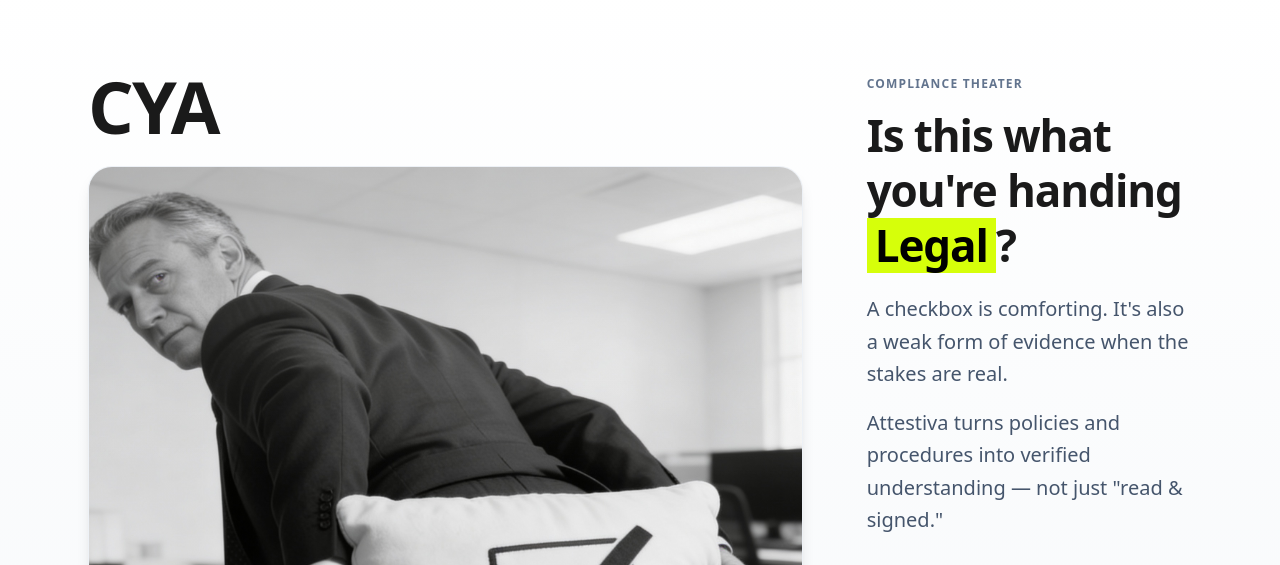
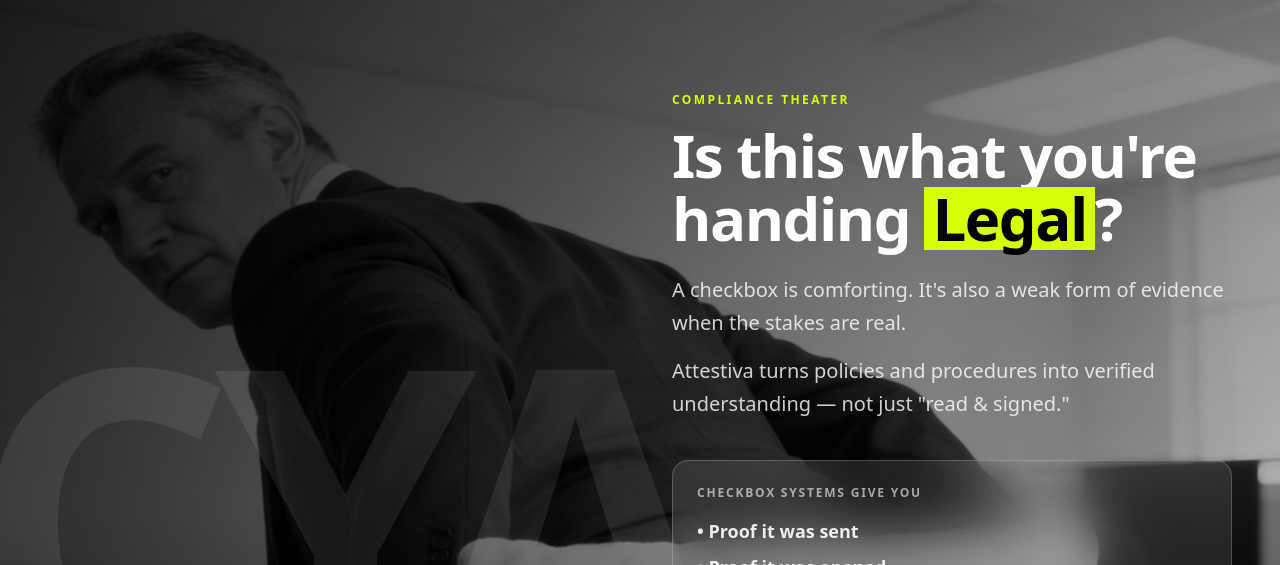
Before and after one commit to Tomson-PY/Attestive-Test-Prep, a Next.js app: page / in a window 1280 px wide. Shown: the part 2235-2800 px from the top of the page. Built offline with nearby package versions, Linux system fonts and the light colour scheme.

Commit message:
Replace LegalHandOffSection with LegalHandOffSectionA in the main page component to update the import structure.

```diff
--- a/app/page.tsx
+++ b/app/page.tsx
@@ -2,7 +2,7 @@
 import { HeroAttestiva } from "@/components/HeroAttestiva";
 import { GreenGradientHero } from "@/components/sections/GreenGradientHero";
 import { TestimonialSection } from "@/components/sections/TestimonialSection";
-import LegalHandOffSection from "@/components/sections/LegalHandOffSection";
+import LegalHandOffSectionA from "@/components/sections/LegalHandOffSectionA";
 import { PoweredByRiata } from "@/components/PoweredByRiata";
 import { FeatureGrid } from "@/components/FeatureGrid";
 import { ValueCarousel } from "@/components/ValueCarousel";
@@ -17,7 +17,7 @@
         <HeroAttestiva />
         <TestimonialSection />
         <GreenGradientHero />
-        <LegalHandOffSection />
+        <LegalHandOffSectionA />
         <PoweredByRiata />
         <FeatureGrid />
         <ValueCarousel />
--- /dev/null
+++ b/components/sections/LegalHandOffSectionA.tsx
@@ -0,0 +1,210 @@
+"use client";
+
+import { motion } from "framer-motion";
+import Image from "next/image";
+import { cn } from "@/lib/utils";
+import { AccentHighlight } from "@/components/AccentHighlight";
+
+const containerVariants = {
+  hidden: { opacity: 0 },
+  visible: {
+    opacity: 1,
+    transition: {
+      staggerChildren: 0.12,
+      delayChildren: 0.2,
+    },
+  },
+};
+
+const itemVariants = {
+  hidden: { opacity: 0, y: 30 },
+  visible: {
+    opacity: 1,
+    y: 0,
+    transition: {
+      duration: 0.7,
+      ease: "easeOut" as const,
+    },
+  },
+};
+
+const cardVariants = {
+  hidden: { opacity: 0, x: 40 },
+  visible: (i: number) => ({
+    opacity: 1,
+    x: 0,
+    transition: {
+      duration: 0.6,
+      ease: "easeOut" as const,
+      delay: 0.3 + i * 0.15,
+    },
+  }),
+};
+
+export default function LegalHandOffSectionA() {
+  return (
+    <section
+      aria-labelledby="legal-handoff-a"
+      className="relative min-h-[90vh] w-full overflow-hidden"
+    >
+      {/* Full-bleed Background Image */}
+      <div className="absolute inset-0">
+        <Image
+          src="/images/CYA-Pillow.jpg"
+          alt="Man holding a pillow with a checkbox symbol — representing checkbox compliance."
+          fill
+          sizes="100vw"
+          className="object-cover"
+          priority
+        />
+        {/* Gradient overlay for text readability */}
+        <div className="absolute inset-0 bg-gradient-to-r from-black/80 via-black/50 to-black/30" />
+        <div className="absolute inset-0 bg-gradient-to-t from-black/60 via-transparent to-black/20" />
+      </div>
+
+      {/* Giant CYA Watermark */}
+      <div className="absolute inset-0 flex items-center justify-start pointer-events-none">
+        <motion.span
+          initial={{ opacity: 0, x: -100 }}
+          whileInView={{ opacity: 0.08, x: 0 }}
+          viewport={{ once: true }}
+          transition={{ duration: 1.2, ease: "easeOut" }}
+          className="font-display font-black text-[200px] sm:text-[280px] md:text-[360px] lg:text-[420px] text-white leading-none tracking-tighter select-none -ml-4 sm:-ml-8"
+        >
+          CYA
+        </motion.span>
+      </div>
+
+      {/* Content */}
+      <div className="relative z-10 h-full min-h-[90vh] flex items-center">
+        <div className="w-full max-w-7xl mx-auto px-6 md:px-12 py-16 md:py-24">
+          <div className="grid lg:grid-cols-2 gap-12 lg:gap-16 items-center">
+            {/* Left side - spacer on large screens to let image show */}
+            <div className="hidden lg:block" />
+
+            {/* Right side - Content */}
+            <motion.div
+              variants={containerVariants}
+              initial="hidden"
+              whileInView="visible"
+              viewport={{ once: true, amount: 0.3 }}
+              className="lg:max-w-xl"
+            >
+              {/* Eyebrow */}
+              <motion.span
+                variants={itemVariants}
+                className="inline-block text-xs font-bold tracking-[0.2em] uppercase text-[#D6FF0A] mb-4"
+              >
+                Compliance Theater
+              </motion.span>
+
+              {/* Headline */}
+              <motion.h2
+                id="legal-handoff-a"
+                variants={itemVariants}
+                className="font-display font-black text-4xl md:text-5xl lg:text-6xl leading-[1.05] tracking-tight text-white mb-6"
+              >
+                Is this what you're handing{" "}
+                <AccentHighlight mode="inView" delay={0.4}>
+                  Legal
+                </AccentHighlight>
+                ?
+              </motion.h2>
+
+              {/* Description */}
+              <motion.div variants={itemVariants} className="space-y-4 mb-10">
+                <p className="text-lg md:text-xl text-white/80 leading-relaxed">
+                  A checkbox is comforting. It's also a weak form of evidence when the stakes are real.
+                </p>
+                <p className="text-lg md:text-xl text-white/80 leading-relaxed">
+                  Attestiva turns policies and procedures into verified understanding — not just "read & signed."
+                </p>
+              </motion.div>
+
+              {/* Glassmorphism Comparison Cards */}
+              <div className="space-y-4 mb-10">
+                {/* Checkbox systems card */}
+                <motion.div
+                  custom={0}
+                  variants={cardVariants}
+                  className="backdrop-blur-xl bg-white/10 border border-white/20 rounded-2xl p-6"
+                >
+                  <div className="font-display font-bold text-xs tracking-[0.15em] uppercase text-white/60 mb-4">
+                    Checkbox systems give you
+                  </div>
+                  <ul className="space-y-2">
+                    <li className="font-display font-semibold text-lg text-white/90">
+                      • Proof it was sent
+                    </li>
+                    <li className="font-display font-semibold text-lg text-white/90">
+                      • Proof it was opened
+                    </li>
+                    <li className="font-display font-semibold text-lg text-white/90">
+                      • Proof it was acknowledged
+                    </li>
+                  </ul>
+                </motion.div>
+
+                {/* Attestiva card */}
+                <motion.div
+                  custom={1}
+                  variants={cardVariants}
+                  className="backdrop-blur-xl bg-[#D6FF0A]/10 border border-[#D6FF0A]/30 rounded-2xl p-6 relative overflow-hidden"
+                >
+                  <div className="absolute left-0 top-4 bottom-4 w-1 bg-[#D6FF0A] rounded-full" />
+                  <div className="font-display font-bold text-xs tracking-[0.15em] uppercase text-[#D6FF0A] mb-4 pl-4">
+                    Attestiva gives you
+                  </div>
+                  <ul className="space-y-2 pl-4">
+                    <li className="font-display font-bold text-lg text-white">
+                      • Proof it was understood
+                    </li>
+                    <li className="font-display font-bold text-lg text-white">
+                      • Scenario-based verification
+                    </li>
+                    <li className="font-display font-bold text-lg text-white">
+                      • Targeted follow-up for gaps
+                    </li>
+                  </ul>
+                </motion.div>
+              </div>
+
+              {/* CTA Buttons */}
+              <motion.div variants={itemVariants} className="flex flex-wrap gap-3">
+                <motion.button
+                  whileHover={{ scale: 1.02 }}
+                  whileTap={{ scale: 0.98 }}
+                  className={cn(
+                    "inline-flex items-center justify-center px-7 py-3.5 rounded-full",
+                    "bg-[#D6FF0A] text-[#1A1A1A] font-bold text-sm tracking-wide uppercase",
+                    "transition-all hover:bg-[#e5ff4d]"
+                  )}
+                >
+                  See Proof of Understanding
+                </motion.button>
+                <motion.button
+                  whileHover={{ scale: 1.02 }}
+                  whileTap={{ scale: 0.98 }}
+                  className={cn(
+                    "inline-flex items-center justify-center px-7 py-3.5 rounded-full",
+                    "border border-white/30 text-white font-bold text-sm tracking-wide uppercase",
+                    "backdrop-blur-sm hover:bg-white/10 transition-all"
+                  )}
+                >
+                  How it works
+                </motion.button>
+              </motion.div>
+            </motion.div>
+          </div>
+        </div>
+      </div>
+
+      {/* Bottom caption */}
+      <div className="absolute bottom-6 left-6 z-20">
+        <span className="inline-flex items-center px-4 py-2 rounded-full bg-black/60 backdrop-blur-sm text-white text-sm font-medium tracking-wide">
+          CYA ≠ proof.
+        </span>
+      </div>
+    </section>
+  );
+}
```
